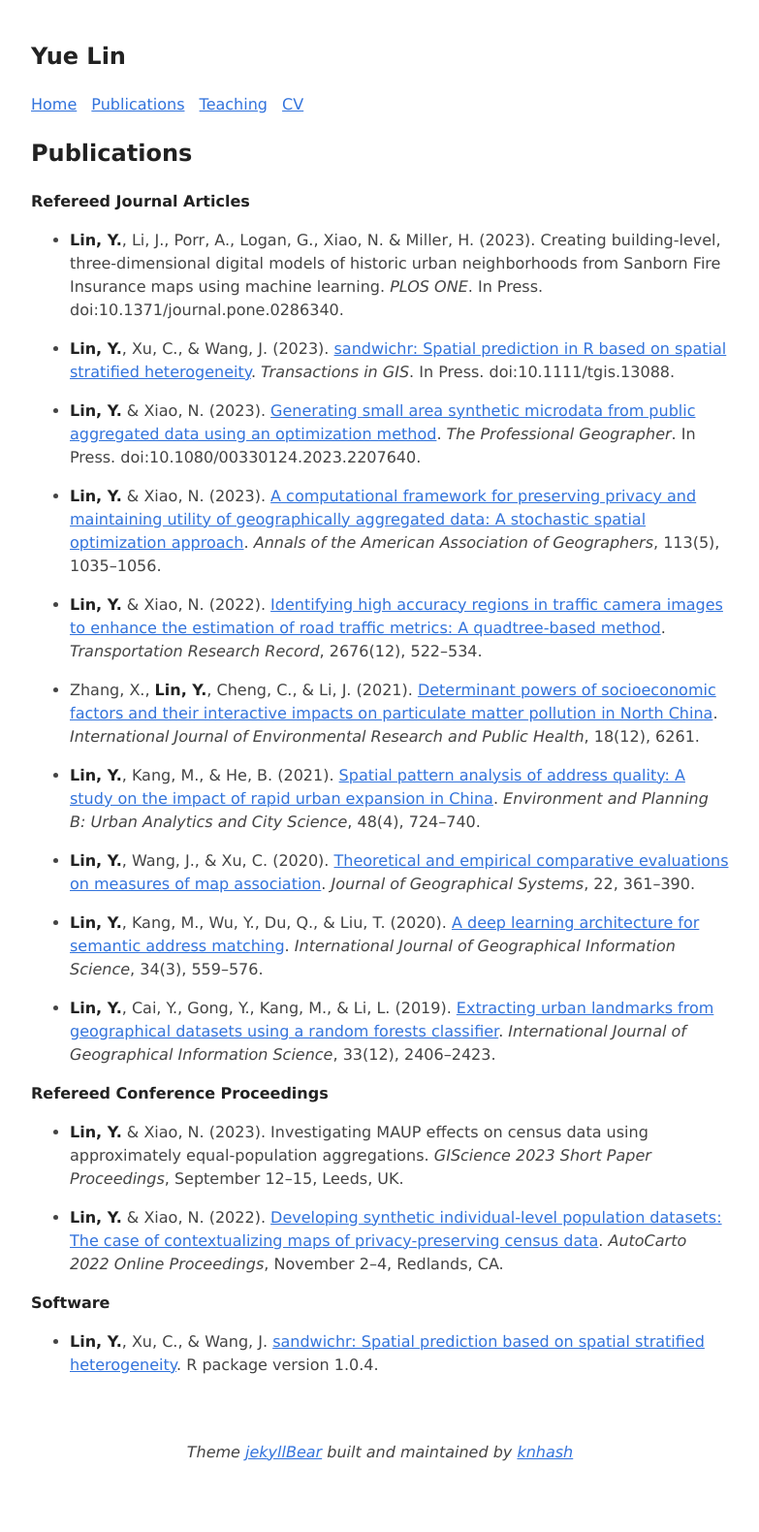
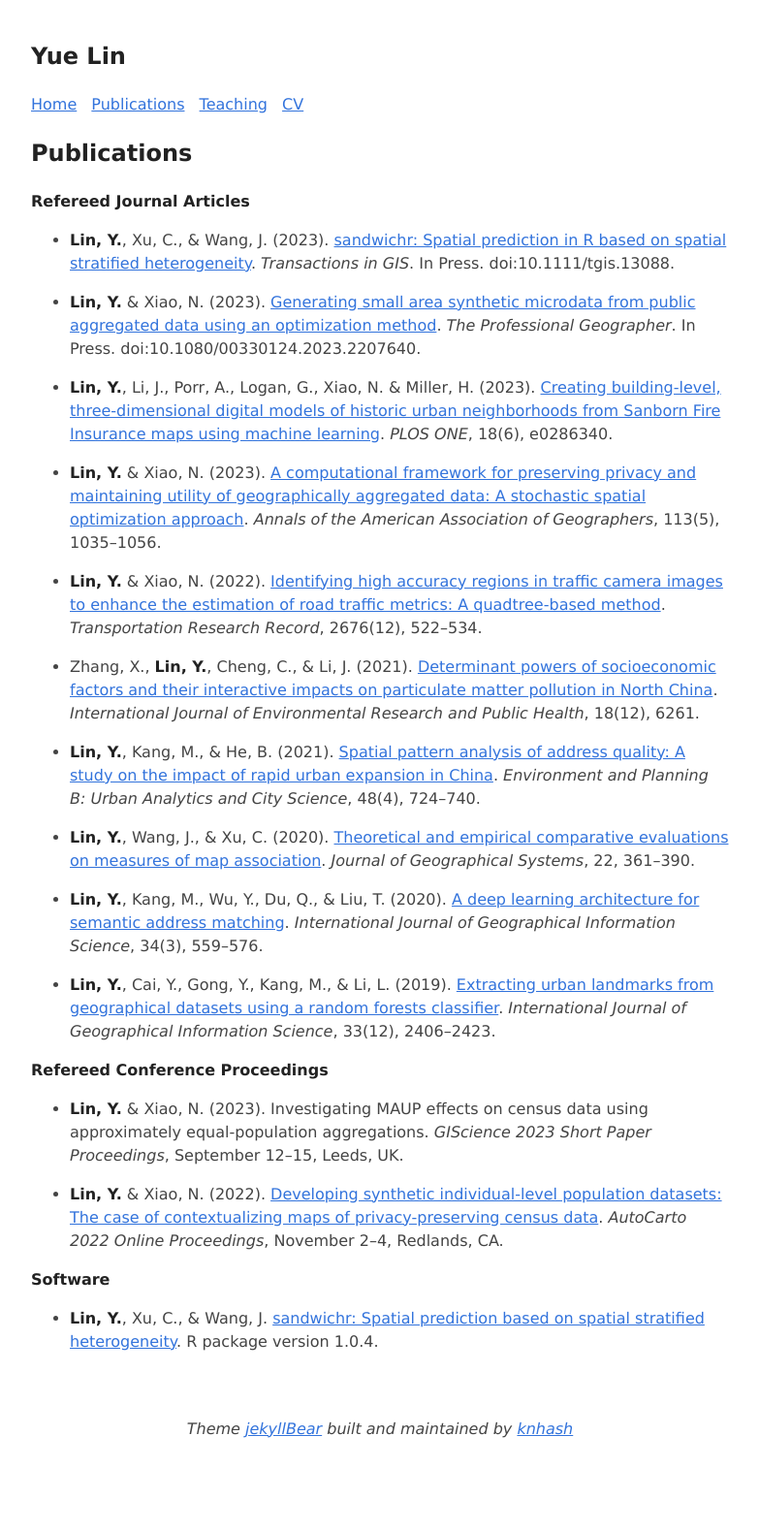
Before and after one commit to linyuehzzz/linyuehzzz.github.io, a Jekyll site: the page built from publications.md, in a window 1280 px wide. Shown: the whole page at 97% size, without its empty margins (248-1031 px from the left). Built offline with Jekyll 4.4.1, drawn with Linux system fonts in a browser that asks for light colours; after the commit the page ends 1556 px from its top, so only the background shows below that.

Commit message:
update pub

```diff
--- a/publications.md
+++ b/publications.md
@@ -6,11 +6,12 @@ permalink: /publications
 ---
 
 **Refereed Journal Articles**
-- **Lin, Y.**, Li, J., Porr, A., Logan, G., Xiao, N. & Miller, H. (2023). Creating building-level, three-dimensional digital models of historic urban neighborhoods from Sanborn Fire Insurance maps using machine learning. *PLOS ONE*. In Press. doi:10.1371/journal.pone.0286340.
 
 - **Lin, Y.**, Xu, C., & Wang, J. (2023). [sandwichr: Spatial prediction in R based on spatial stratified heterogeneity](https://onlinelibrary.wiley.com/doi/full/10.1111/tgis.13088). *Transactions in GIS*. In Press. doi:10.1111/tgis.13088.
 
 - **Lin, Y.** & Xiao, N. (2023). [Generating small area synthetic microdata from public aggregated data using an optimization method](https://www.tandfonline.com/doi/full/10.1080/00330124.2023.2207640). *The Professional Geographer*. In Press. doi:10.1080/00330124.2023.2207640.
+
+- **Lin, Y.**, Li, J., Porr, A., Logan, G., Xiao, N. & Miller, H. (2023). [Creating building-level, three-dimensional digital models of historic urban neighborhoods from Sanborn Fire Insurance maps using machine learning](http://dx.doi.org/10.1371/journal.pone.0286340). *PLOS ONE*, 18(6), e0286340.
 
 - **Lin, Y.** & Xiao, N. (2023). [A computational framework for preserving privacy and maintaining utility of geographically aggregated data: A stochastic spatial optimization approach](https://www.tandfonline.com/doi/abs/10.1080/24694452.2023.2178377). *Annals of the American Association of Geographers*, 113(5), 1035--1056.
 
```
Also changed, not shown: 1 other file.
